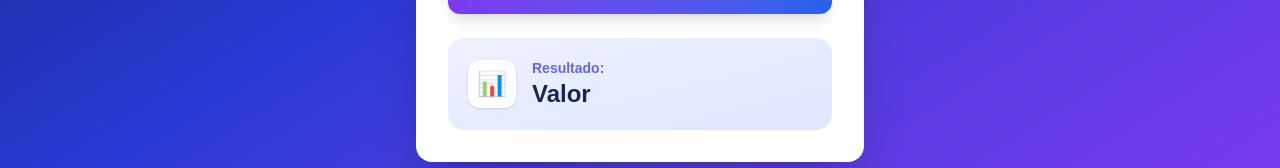
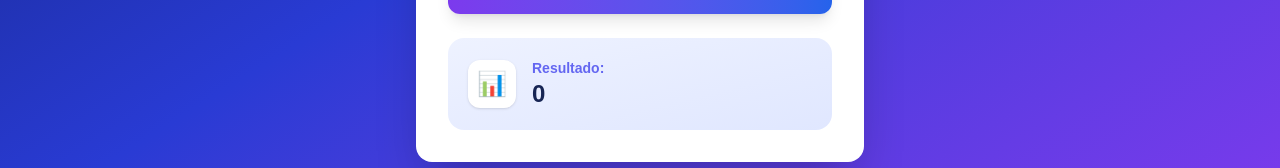
Before and after one commit to Marrafon91/Angular, an Angular app in the folder angular-inicial/: page / in a window 1280 px wide. Shown: the part 570-738 px from the top of the page. Built offline with nearby package versions, Linux system fonts and the light colour scheme.

Commit message:
Adicionando ação no componente

```diff
--- a/angular-inicial/src/app/calculadora/calculadora.html
+++ b/angular-inicial/src/app/calculadora/calculadora.html
@@ -75,11 +75,11 @@
 
       <!-- Botão -->
       <button
-        type="submit"
+        type="button"
         class="w-full cursor-pointer rounded-xl bg-linear-to-r from-[#7c3aed] to-[#2563eb] p-3.5 text-base font-bold text-white shadow-lg transition-all duration-300 hover:-translate-y-1 hover:scale-[1.02] hover:shadow-xl active:translate-y-0 active:scale-[0.98]"
       >
         <span class="flex items-center justify-center gap-2">
-          <span class="text-xl">＋</span>
+          <span class="text-xl" ((click))="calcularResultado()">＋</span>
           Somar
         </span>
       </button>
@@ -99,7 +99,9 @@
         <div>
           <p class="text-sm font-bold text-[#6366f1]">Resultado:</p>
 
-          <p id="result" class="text-2xl font-bold text-[#172554]">Valor</p>
+          <span id="result" class="text-2xl font-bold text-[#172554]">{{
+            resultado
+          }}</span>
         </div>
       </div>
     </div>
--- a/angular-inicial/src/app/calculadora/calculadora.ts
+++ b/angular-inicial/src/app/calculadora/calculadora.ts
@@ -1,3 +1,4 @@
+import th from '@angular/common/locales/th';
 import { Component } from '@angular/core';
 
 @Component({
@@ -6,4 +7,12 @@ import { Component } from '@angular/core';
   styleUrl: './calculadora.css',
   templateUrl: './calculadora.html',
 })
-export class Calculadora {}
+export class Calculadora {
+  numero1: number = 0;
+  numero2: number = 0;
+  resultado: number = 0;
+
+  calcularResultado() {
+    this.resultado = this.numero1 + this.numero2;
+  }
+}
```
